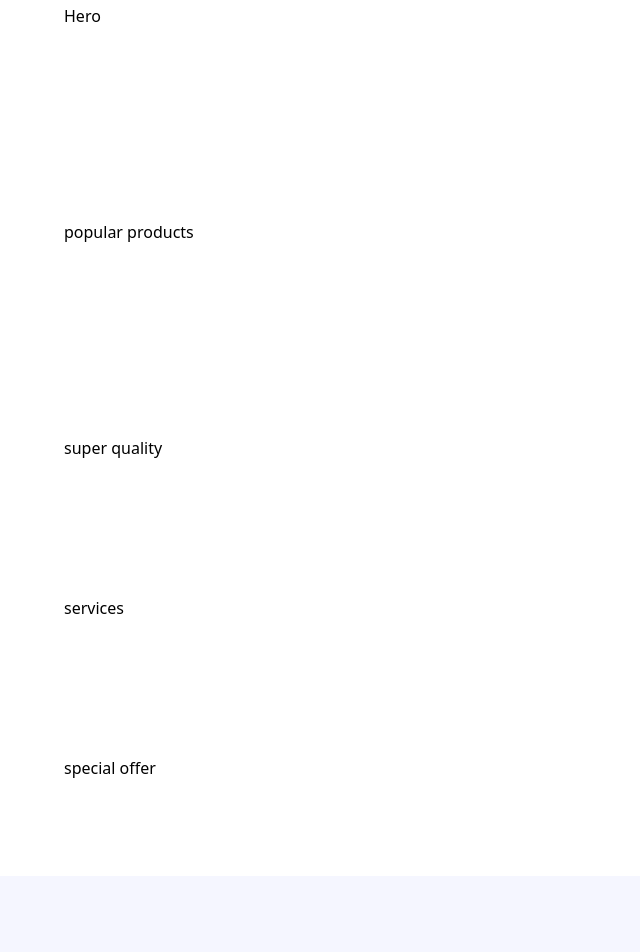
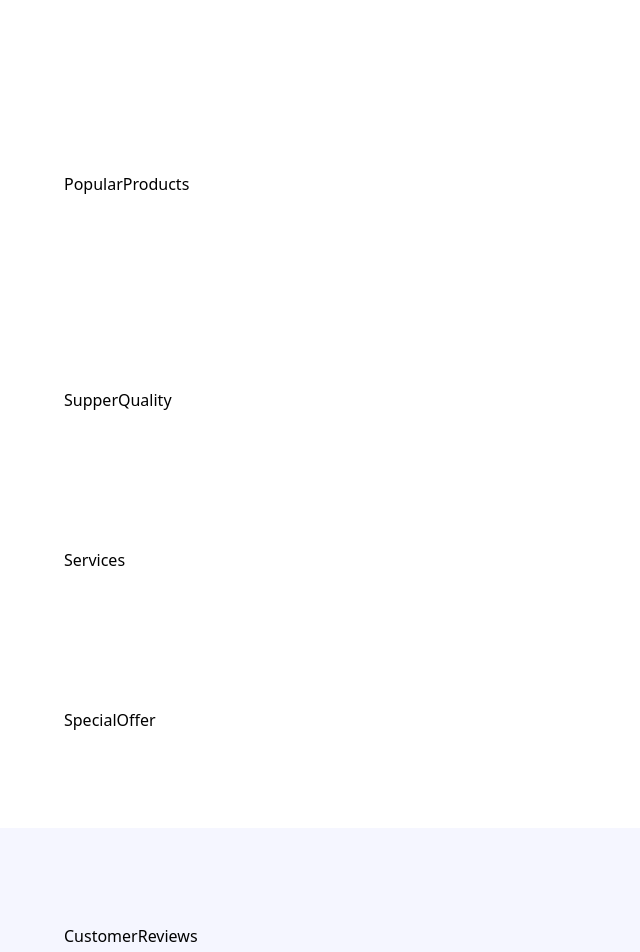
Before and after one commit to sasiiii02/Nike-website, a React (Vite) app in the folder frontend/: page / in a window 1280 px wide. Shown: the part 20-972 px from the top of the page, without its empty margins (0-640 px from the left). Built offline with nearby package versions, Linux system fonts and the light colour scheme; a web font is replaced by a local one.

Commit message:
Sections created to render

```diff
--- a/frontend/src/App.jsx
+++ b/frontend/src/App.jsx
@@ -1,29 +1,39 @@
+import Nav from "./components/Nav";
+import CustomerReviews from "./sections/CustomerReviews";
+import Footer from "./sections/Footer";
+import Hero from "./sections/Hero";
+import PopularProducts from "./sections/PopularProducts";
+import Services from "./sections/Services";
+import SpecialOffer from "./sections/SpecialOffer";
+import Subscribe from "./sections/Subscribe";
+import SupperQuality from "./sections/SupperQuality";
+
 const App=()=>(
   <main className="relative">
-    Nav
+    <Nav/>
     <section className="xl:padding-l wide:padding-r padding-b">
-      Hero
+      <Hero/>
     </section>
     <section className="padding">
-      popular products
+      <PopularProducts/>
     </section>
      <section className="padding">
-      super quality
+      <SupperQuality/>
     </section>
      <section className="padding-x py-10">
-      services
+      <Services/>
     </section>
      <section className="padding">
-      special offer
+      <SpecialOffer/>
     </section>
     <section className="bg-pale-blue padding">
-      customer reviews
+      <CustomerReviews/>
     </section>
     <section className="padding-x sm:py-32 py-16 w-full">
-      subscribe
+      <Subscribe/>
     </section>
     <section className="bg-black padding-x padding-t pb-8">
-      footer
+      <Footer/>
     </section>
 
 
```
